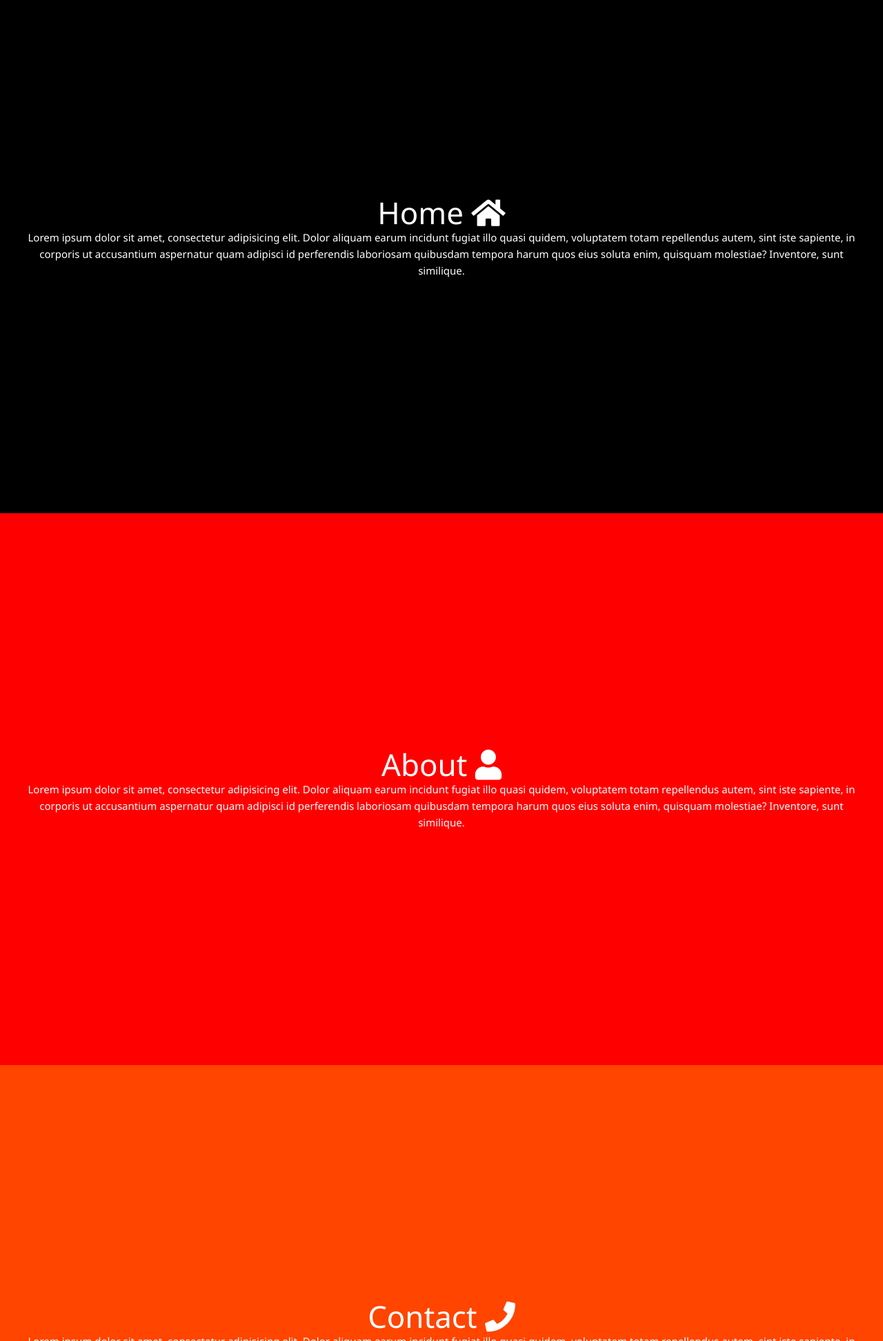
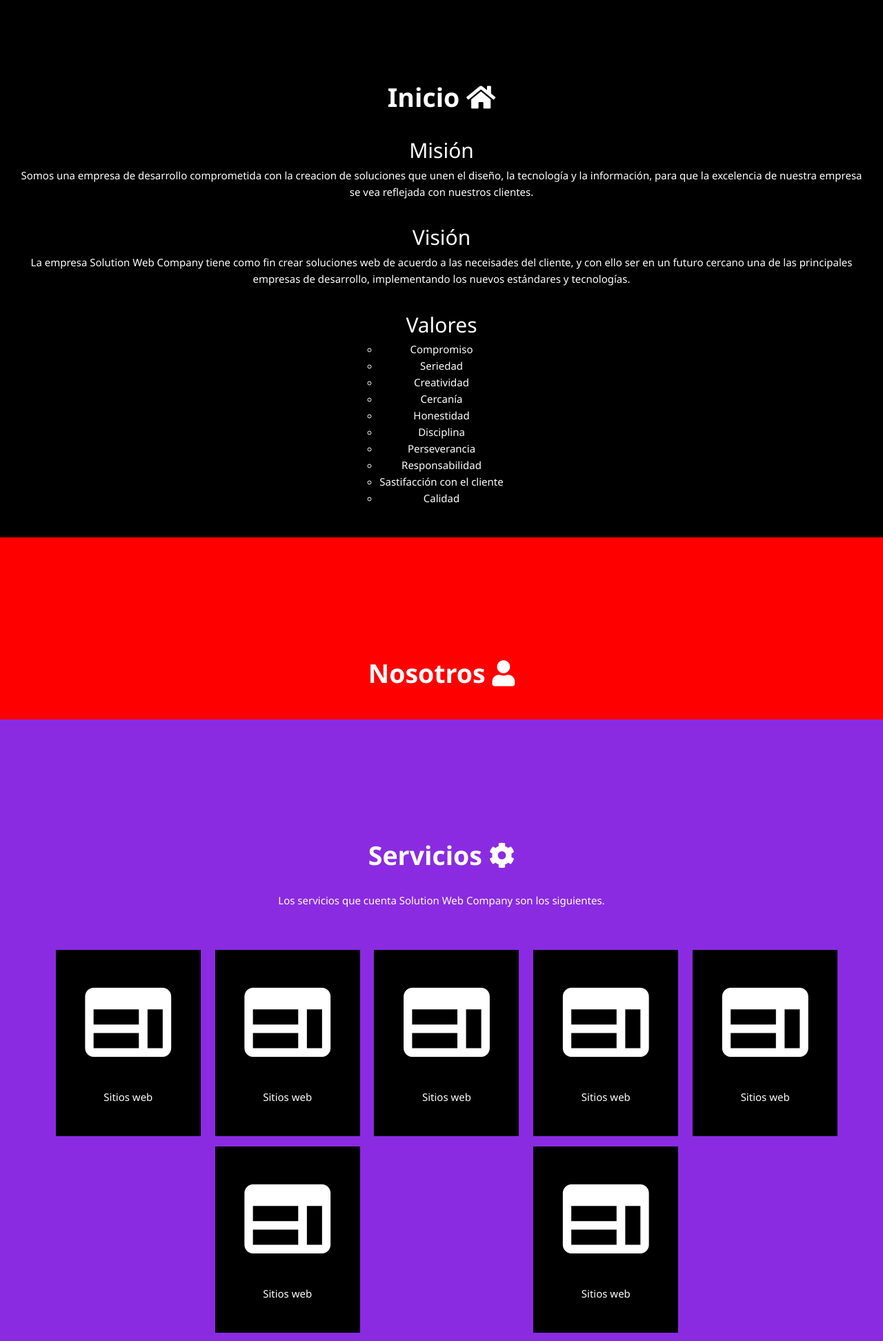
Before and after one commit to Rzva03/Solution-Web-Company, a plain HTML site: page index.html in a window 1280 px wide. Shown: the part 856-2800 px from the top of the page at 69% size. Drawn offline with nearby package versions, Linux system fonts and the light colour scheme.

Commit message:
Add files via upload

```diff
--- a/css/style.css
+++ b/css/style.css
@@ -10,10 +10,6 @@ body {
   font-family: "Segoe UI", Tahoma, Geneva, Verdana, sans-serif;
   line-height: 1.6;
   color: #fff;
-}
-
-p {
-  margin: 10px 0;
 }
 
 i {
@@ -35,33 +31,29 @@ section {
   align-items: center;
   justify-content: center;
   text-align: center;
-  height: 100vh;
+
   padding: 2rem;
 }
 
-section > * {
-  margin: 0 auto;
-  max-width: 100vmax;
-}
-#hero-image {
+.hero-image {
   min-height: 100vh;
   background-image: var(--image);
   background-repeat: no-repeat;
-  background-position: center top;
+  background-position: left;
   background-size: cover;
   background-attachment: fixed;
 }
 /* Section colors */
-#home {
+.home {
   background: black;
 }
-#about {
+.about {
   background: red;
 }
-#contact {
+.contact {
   background: orangered;
 }
-#services {
+.services {
   background: blueviolet;
 }
 
@@ -128,7 +120,7 @@ section > * {
 
 /* Responsive */
 @media only screen and (max-width: 768px) {
-  #hero-image {
+  .hero-image {
     position: absolute;
     visibility: hidden;
   }
@@ -189,4 +181,41 @@ section > * {
     width: 8vw;
     padding-bottom: 1vh;
   }
+  h3 {
+    line-height: 0.5rem;
+    font-size: 2.5rem;
+    font-weight: bold;
+    padding-top: 15vh;
+  }
+  h4 {
+    font-size: 2rem;
+    margin-bottom: -0.5rem;
+  }
+  .ul {
+    display: flex;
+    flex-direction: column-reverse;
+  }
+
+  .home-values__values ul:not(.browser-default) > li {
+    list-style-type: circle;
+  }
+  .icons-container span {
+    font-size: 10rem;
+  }
+  .icons-container {
+    padding-left: 2rem;
+    background-color: black;
+    padding: 2rem;
+    margin-left: 1rem;
+    margin-top: 1rem;
+  }
+  .icons-container:hover {
+    outline: 0.5rem solid red;
+  }
+  .services-icons {
+    display: flex;
+    flex-direction: row;
+    flex-wrap: wrap;
+    justify-content: space-evenly;
+  }
 }
--- a/index.html
+++ b/index.html
@@ -1,6 +1,31 @@
 <!DOCTYPE html>
 <html lang="en">
   <head>
+    <!-- https://material.io/resources/icons/?style=baseline -->
+    <link
+      href="https://fonts.googleapis.com/css2?family=Material+Icons"
+      rel="stylesheet"
+    />
+    <!-- https://material.io/resources/icons/?style=outline -->
+    <link
+      href="https://fonts.googleapis.com/css2?family=Material+Icons+Outlined"
+      rel="stylesheet"
+    />
+    <!-- https://material.io/resources/icons/?style=round -->
+    <link
+      href="https://fonts.googleapis.com/css2?family=Material+Icons+Round"
+      rel="stylesheet"
+    />
+    <!-- https://material.io/resources/icons/?style=sharp -->
+    <link
+      href="https://fonts.googleapis.com/css2?family=Material+Icons+Sharp"
+      rel="stylesheet"
+    />
+    <!-- https://material.io/resources/icons/?style=twotone -->
+    <link
+      href="https://fonts.googleapis.com/css2?family=Material+Icons+Two+Tone"
+      rel="stylesheet"
+    />
     <meta charset="UTF-8" />
     <meta http-equiv="X-UA-Compatible" content="IE=edge" />
     <meta name="viewport" content="width=device-width, initial-scale=1.0" />
@@ -30,7 +55,7 @@
       crossorigin="anonymous"
     />
   </head>
-  <body id="home">
+  <body>
     <!-- --------------------------------------
     -------- Header------------
     --------------------------------------- -->
@@ -43,15 +68,17 @@
         </h1>
         <div>
           <ul class="nav-menu">
-            <li class="nav-item"><a href="#home" class="nav-link">Home</a></li>
             <li class="nav-item">
-              <a href="#about" class="nav-link">About</a>
+              <a href="#home" class="nav-link">Inicio</a>
             </li>
             <li class="nav-item">
-              <a href="#contact" class="nav-link">Contact</a>
+              <a href="#about" class="nav-link">Nosotros</a>
             </li>
             <li class="nav-item">
-              <a href="#services" class="nav-link">Services</a>
+              <a href="#services" class="nav-link">Servicios</a>
+            </li>
+            <li class="nav-item">
+              <a href="#contact" class="nav-link">Contacto</a>
             </li>
           </ul>
           <div class="hamburger">
@@ -66,27 +93,83 @@
     -------- Main------------
     --------------------------------------- -->
     <section class="hero-image" id="hero-image"></section>
-    <section id="home">
-      <h3>Home <i class="fas fa-home"></i></h3>
-      <p>
-        Lorem ipsum dolor sit amet, consectetur adipisicing elit. Dolor aliquam
-        earum incidunt fugiat illo quasi quidem, voluptatem totam repellendus
-        autem, sint iste sapiente, in corporis ut accusantium aspernatur quam
-        adipisci id perferendis laboriosam quibusdam tempora harum quos eius
-        soluta enim, quisquam molestiae? Inventore, sunt similique.
-      </p>
+    <section id="home" class="home">
+      <h3>Inicio <i class="fas fa-home"></i></h3>
+      <div class="home-mision">
+        <h4>Misión</h4>
+        <p>
+          Somos una empresa de desarrollo comprometida con la creacion de
+          soluciones que unen el diseño, la tecnología y la información, para
+          que la excelencia de nuestra empresa se vea reflejada con nuestros
+          clientes.
+        </p>
+      </div>
+      <div class="home-vision">
+        <h4>Visión</h4>
+        <p>
+          La empresa Solution Web Company tiene como fin crear soluciones web de
+          acuerdo a las neceisades del cliente, y con ello ser en un futuro
+          cercano una de las principales empresas de desarrollo, implementando
+          los nuevos estándares y tecnologías.
+        </p>
+      </div>
+      <div class="home-values">
+        <h4>Valores</h4>
+        <div class="home-values__values">
+          <ul>
+            <li>Compromiso</li>
+            <li>Seriedad</li>
+            <li>Creatividad</li>
+            <li>Cercanía</li>
+            <li>Honestidad</li>
+
+            <li>Disciplina</li>
+            <li>Perseverancia</li>
+            <li>Responsabilidad</li>
+            <li>Sastifacción con el cliente</li>
+            <li>Calidad</li>
+          </ul>
+        </div>
+      </div>
     </section>
-    <section id="about">
-      <h3>About <i class="fas fa-user"></i></h3>
-      <p>
-        Lorem ipsum dolor sit amet, consectetur adipisicing elit. Dolor aliquam
-        earum incidunt fugiat illo quasi quidem, voluptatem totam repellendus
-        autem, sint iste sapiente, in corporis ut accusantium aspernatur quam
-        adipisci id perferendis laboriosam quibusdam tempora harum quos eius
-        soluta enim, quisquam molestiae? Inventore, sunt similique.
-      </p>
+    <section id="about" class="about">
+      <h3>Nosotros <i class="fas fa-user"></i></h3>
     </section>
-    <section id="contact">
+    <section id="services" class="services">
+      <h3>Servicios <i class="fas fa-cog"></i></h3>
+      <p>Los servicios que cuenta Solution Web Company son los siguientes.</p>
+      <section class="services-icons">
+        <div class="icons-container">
+          <span class="material-icons-outlined"> web </span>
+          <p>Sitios web</p>
+        </div>
+        <div class="icons-container">
+          <span class="material-icons-outlined"> web </span>
+          <p>Sitios web</p>
+        </div>
+        <div class="icons-container">
+          <span class="material-icons-outlined"> web </span>
+          <p>Sitios web</p>
+        </div>
+        <div class="icons-container">
+          <span class="material-icons-outlined"> web </span>
+          <p>Sitios web</p>
+        </div>
+        <div class="icons-container">
+          <span class="material-icons-outlined"> web </span>
+          <p>Sitios web</p>
+        </div>
+        <div class="icons-container">
+          <span class="material-icons-outlined"> web </span>
+          <p>Sitios web</p>
+        </div>
+        <div class="icons-container">
+          <span class="material-icons-outlined"> web </span>
+          <p>Sitios web</p>
+        </div>
+      </section>
+    </section>
+    <section id="contact" class="contact">
       <h3>Contact <i class="fas fa-phone"></i></h3>
       <p>
         Lorem ipsum dolor sit amet, consectetur adipisicing elit. Dolor aliquam
@@ -96,15 +179,12 @@
         soluta enim, quisquam molestiae? Inventore, sunt similique.
       </p>
     </section>
-    <section id="services">
-      <h3>Services <i class="fas fa-cog"></i></h3>
-      <p>
-        Lorem ipsum dolor sit amet, consectetur adipisicing elit. Dolor aliquam
-        earum incidunt fugiat illo quasi quidem, voluptatem totam repellendus
-        autem, sint iste sapiente, in corporis ut accusantium aspernatur quam
-        adipisci id perferendis laboriosam quibusdam tempora harum quos eius
-        soluta enim, quisquam molestiae? Inventore, sunt similique.
-      </p>
-    </section>
+    <footer>
+      <section class="social" style="color: black">
+        <i class="fab fa-facebook"></i>
+        <i class="fab fa-twitter-square"></i>
+        <i class="fas fa-envelope"></i>
+      </section>
+    </footer>
   </body>
 </html>
```
